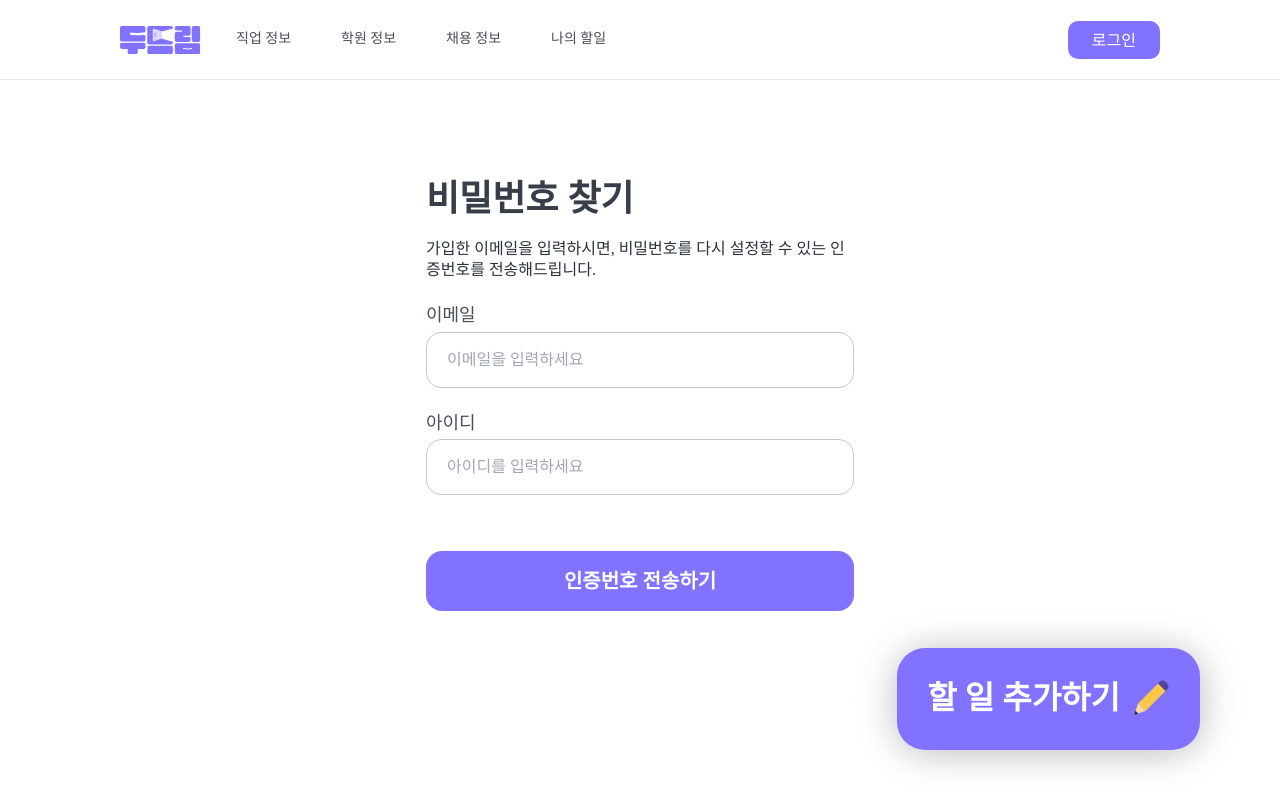
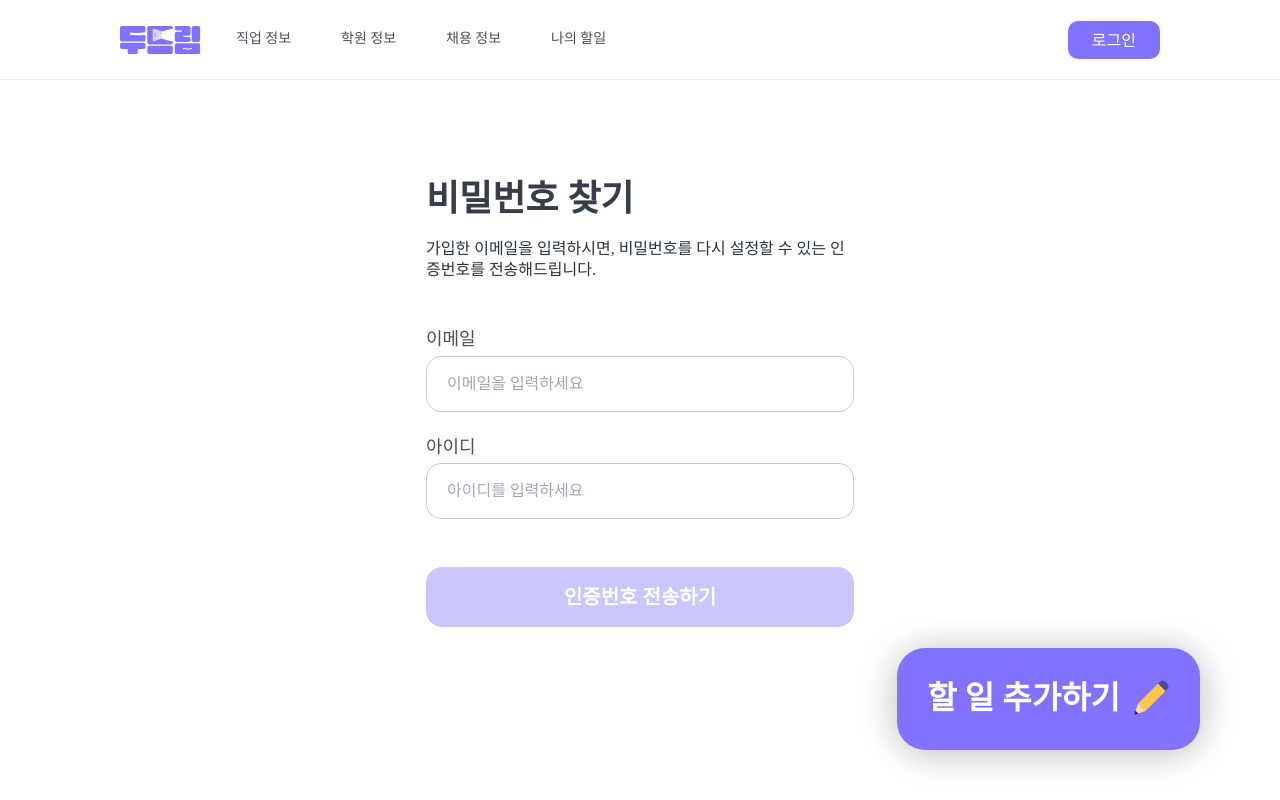
Before and after one commit to TEAM-DoDream/DoDream_FE, a React (Vite) app: page /findpwd in a window 1280 px wide. Built offline with nearby package versions, Linux system fonts and the light colour scheme; no server answers.

Commit message:
feat: [#230] 비밀번호 찾기 페이지에 폼 유효성 검사 및 제출 기능 추가

```diff
--- a/src/pages/pwdFind/PwdFindPage.tsx
+++ b/src/pages/pwdFind/PwdFindPage.tsx
@@ -1,8 +1,17 @@
 import { Input } from '@common/Input.tsx';
 import Button from '@common/Button.tsx';
+import { useForm } from 'react-hook-form';
+import { zodResolver } from '@hookform/resolvers/zod';
+import { PwdFindFormData, pwdFindSchema } from '@validation/pwdFind/pwdFindSchema';
 
 const PwdFindPage = () => {
-  const handleEmail = () => {};
+  const { handleSubmit, watch, setValue, formState: { errors, isValid } } = useForm<PwdFindFormData>({
+    resolver: zodResolver(pwdFindSchema),
+    mode: 'onChange'
+  });
+  const onSubmit = (data: PwdFindFormData) => {
+    console.log(data);
+  };
   return (
     <div className="flex w-full flex-col items-center justify-center">
       <div className="flex w-[428px] flex-col items-start justify-center md:mt-16 lg:mt-24">
@@ -11,24 +20,35 @@ const PwdFindPage = () => {
           가입한 이메일을 입력하시면, 비밀번호를 다시 설정할 수 있는 인증번호를
           전송해드립니다.
         </div>
-        <div className={'mb-1 text-gray-600 font-B01-M'}>이메일</div>
+        <div className={'mt-[24px] mb-1 text-gray-600 font-B01-M'}>이메일</div>
         <Input
-          value={''}
+          value={watch('email') || ''}
           title={'이메일'}
           placeholder={'이메일을 입력하세요'}
-          onChange={handleEmail}
-          className={'mb-6 h-14 w-full font-B02-M'}
+          onChange={e => setValue('email', e.target.value, { shouldValidate: true })}
+          className={`h-14 w-full font-B02-M ${errors.email ? 'border-red-500' : ''}`}
         />
-        <div className={'mb-1 text-gray-600 font-B01-M'}>아이디</div>
+        {errors.email && (
+          <p className="mb-4 text-red-500 text-sm">{errors.email.message}</p>
+        )}
+        <div className={'mt-[24px] mb-1 text-gray-600 font-B01-M'}>아이디</div>
         <Input
-          value={''}
+          value={watch('loginId') || ''}
           title={'아이디'}
           placeholder={'아이디를 입력하세요'}
-          onChange={handleEmail}
-          className={'mb-6 h-14 w-full font-B02-M'}
+          onChange={e => setValue('loginId', e.target.value, { shouldValidate: true })}
+          className={`h-14 w-full font-B02-M ${errors.loginId ? 'border-red-500' : ''}`}
         />
-        <div className="mt-8 h-[60px] w-full font-T05-SB">
-          <Button text={'인증번호 전송하기'} className="h-full w-full" />
+        {errors.loginId && (
+          <p className="mb-4 text-red-500 text-sm">{errors.loginId.message}</p>
+        )}
+        <div className="mt-[48px] h-[60px] w-full font-T05-SB">
+          <Button
+            text={'인증번호 전송하기'}
+            className="h-full w-full"
+            onClick={handleSubmit(onSubmit)}
+            disabled={!isValid}
+          />
         </div>
       </div>
     </div>
--- /dev/null
+++ b/src/validation/pwdFind/pwdFindSchema.ts
@@ -0,0 +1,13 @@
+import { z } from 'zod';
+
+export const pwdFindSchema = z.object({
+    email: z
+    .string()
+    .min(1, { message: '이메일을 입력해주세요.' })
+    .email({ message: '올바른 이메일 형식이 아닙니다.' }),
+  loginId: z
+    .string()
+    .min(1, { message: '아이디를 입력해주세요.' })
+});
+
+export type PwdFindFormData = z.infer<typeof pwdFindSchema>;
```
